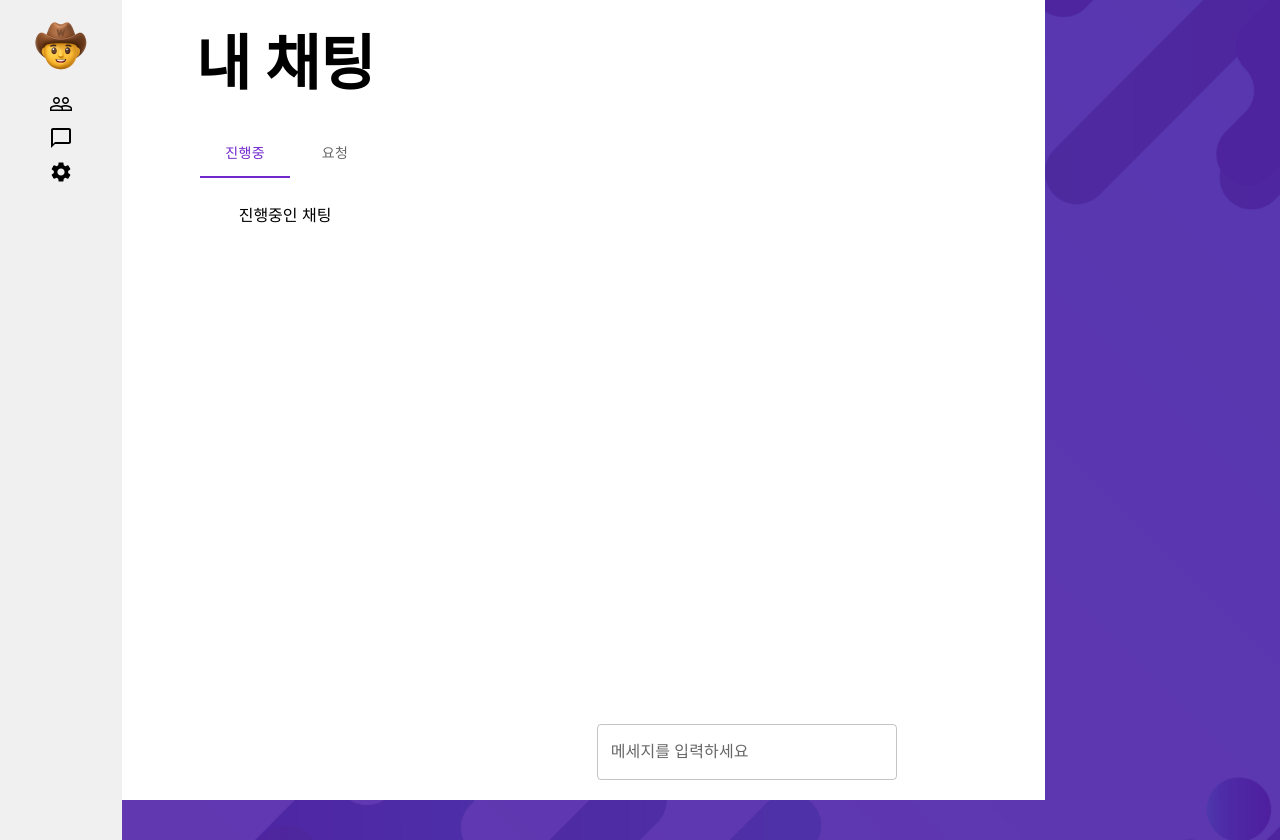
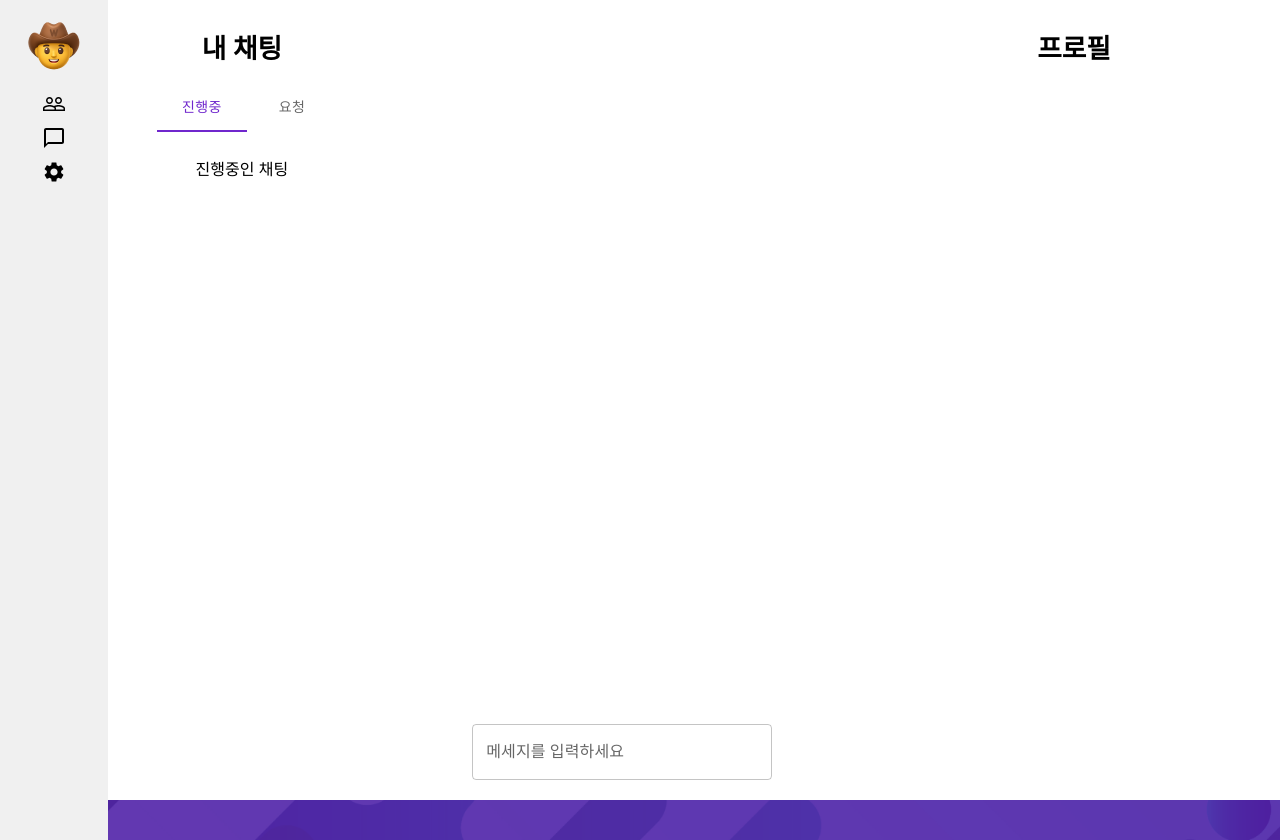
Before and after one commit to millejuice/bingbong_client, a React (Create React App) app: page / in a window 1280 px wide. Built offline with nearby package versions, Linux system fonts and the light colour scheme.

Commit message:
profile 진행중

```diff
--- a/src/component/chatList.js
+++ b/src/component/chatList.js
@@ -25,19 +25,58 @@ const ChatList = () => {
 
   return (
     <ThemeProvider theme={customTheme}>
-      <Box sx={{ display: 'flex', flexDirection: 'column', bgcolor: '#FFFFFF', width: '326.2px', height: '100vh', alignItems: 'center' }}>
-        <Typography variant="h2" sx={{ color: 'black', fontFamily: 'Pretendard', fontWeight: '600', lineHeight: 1.5, wordWrap: 'break-word', marginTop: '20px' }}>
-          내 채팅
-        </Typography>
+      <Box
+        sx={{
+          display: "flex",
+          flexDirection: "column",
+          bgcolor: "#FFFFFF",
+          width: "326.2px",
+          height: "100vh",
+          alignItems: "center",
+        }}
+      >
+        <Box
+        sx={{
+          display: 'flex',
+          justifyContent: 'center',
+          alignItems: 'center',
+          height: '32px',
+          color: 'black',
+          fontSize: 26.67,
+          fontFamily: 'Inter',
+          fontWeight: '600',
+          lineHeight: 40,
+          wordWrap: 'break-word',
+          paddingTop : '32px'
+        }}
+      >
+        내 채팅
+      </Box>
         <TabContext value={value}>
           <TabList
             onChange={handleChange}
             aria-label="chat tabs"
-            TabIndicatorProps={{ style: { backgroundColor: '#7027CD' } }}
-            sx={{ marginTop: '20px', width: '170px' }}
+            TabIndicatorProps={{ style: { backgroundColor: "#7027CD" } }}
+            sx={{ marginTop: "20px", width: "170px" }}
           >
-            <Tab label="진행중" value="1" TabStyleProps={{ value: '1', textColor: '#FFFFFF', backgroundColor: '#7027CD' }} />
-            <Tab label="요청" value="2" TabStyleProps={{ value: '2', textColor: '#FFFFFF', backgroundColor: '#7027CD' }} />
+            <Tab
+              label="진행중"
+              value="1"
+              TabStyleProps={{
+                value: "1",
+                textColor: "#FFFFFF",
+                backgroundColor: "#7027CD",
+              }}
+            />
+            <Tab
+              label="요청"
+              value="2"
+              TabStyleProps={{
+                value: "2",
+                textColor: "#FFFFFF",
+                backgroundColor: "#7027CD",
+              }}
+            />
           </TabList>
           <TabPanel value="1">진행중인 채팅</TabPanel>
           <TabPanel value="2">상담 요청</TabPanel>
--- /dev/null
+++ b/src/component/profile.js
@@ -0,0 +1,43 @@
+import React from 'react';
+import Box from '@mui/material/Box';
+
+const Profile = () => {
+  return (
+    <Box
+      sx={{
+        display: "flex",
+        flexDirection: "column",
+        width: "500px",
+        height: "100vh",
+        bgcolor: "#FFFFFF",
+      }}
+    >
+      <Box
+        sx={{
+          display: 'flex',
+          justifyContent: 'center',
+          alignItems: 'center',
+          height: '32px',
+          color: 'black',
+          fontSize: 26.67,
+          fontFamily: 'Inter',
+          fontWeight: '600',
+          lineHeight: 40,
+          wordWrap: 'break-word',
+          paddingTop : '32px'
+        }}
+      >
+        프로필
+      </Box>
+
+      <Box sx={{
+        display : 'flex',
+        flexDirection : 'column',
+      }}>
+
+      </Box>
+    </Box>
+  );
+};
+
+export default Profile;
--- a/src/page/chat.js
+++ b/src/page/chat.js
@@ -6,6 +6,7 @@ import ChatList from '../component/chatList.js';
 import Box from '@mui/material/Box';
 import ChatRoom from '../component/chatRoom.js';
 import WaldenPage from './waldenPage.js';
+import Profile from '../component/profile.js';
 
 
 const Chat = () => {
@@ -13,17 +14,17 @@ const Chat = () => {
     const { id } = useParams();
 
     return (
-        <Box sx={{
-            display : 'flex',
-
-        }}>
-            {/* <ScrollTop /> */}
-            <Sidebar />
-            <ChatList />
-            <ChatRoom />
-            <WaldenPage />
-        </Box>
-
+      <Box
+        sx={{
+          display: "flex",
+        }}
+      >
+        <Sidebar />
+        <ChatList />
+        <ChatRoom />
+        {/* <WaldenPage sx={{ width: "100%" }} /> */}
+        <Profile />
+      </Box>
     );
 }
 
--- a/src/page/waldenPage.js
+++ b/src/page/waldenPage.js
@@ -1,10 +1,74 @@
-import React from 'react'
+import React from 'react';
 import Box from '@mui/material/Box';
+import walden from '../image/walden.png'
 
 const WaldenPage = () => {
   return (
-   <div></div>
-  )
+    <Box
+      sx={{
+        display: "flex",
+        width: "500px",
+        flexDirection: "column",
+        height: "100vh",
+        bgcolor: "#FFFFFF",
+      }}
+    >
+      <Box
+        sx={{
+          display: "flex",
+          height: "35.7px",
+          alignItems: "center",
+          justifyContent: "center",
+          color: "black",
+          fontSize: 18.67,
+          fontFamily: "Inter",
+          fontWeight: "600",
+          lineHeight: 28,
+          wordWrap: "break-word",
+        }}
+      >
+        월든
+      </Box>
+      <Box sx={{ marginTop: "50px" }} />
+      <Box
+        sx={{
+          display: "flex",
+          flexDirection: "column",
+          justifyContent: "center",
+          alignItems: "center",
+          color: "#949395",
+          fontSize: 14,
+          fontFamily: "Pretendard",
+          fontWeight: "500",
+          wordWrap: "break-word",
+        }}
+      >
+        AI 보안관 월든 24시간 대기 중입니다
+      </Box>
+      {/* <Box
+      sx={{
+        display : 'flex',
+        flexDirection : 'column',
+        justifyContent : 'center',
+        alignItems : 'center',
+        width: '210px',
+        height: '210px',
+        position: 'relative',
+        overflow: 'hidden', // To hide any overflow from the image
+      }}
+    >
+      <img
+        src={walden}
+        alt="Image"
+        style={{
+          width: '100%', // Image width set to 100% of the Box
+          height: '100%', // Image height set to 100% of the Box
+          objectFit: 'cover', // To fill the entire Box without stretching
+        }}
+      />
+    </Box> */}
+    </Box>
+  );
 }
 
-export default WaldenPage
+export default WaldenPage;
```
Also changed, not shown: src/image/greenEllipse.png (added).
